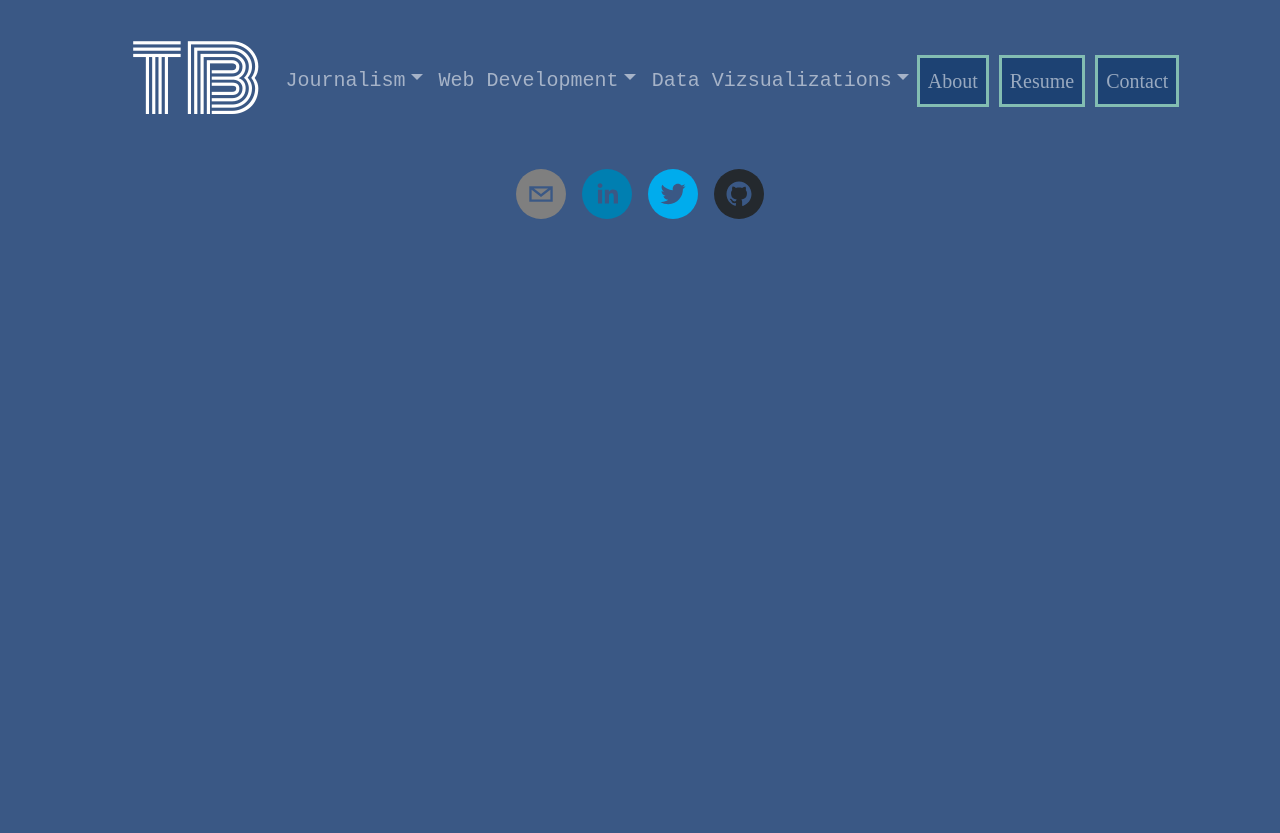
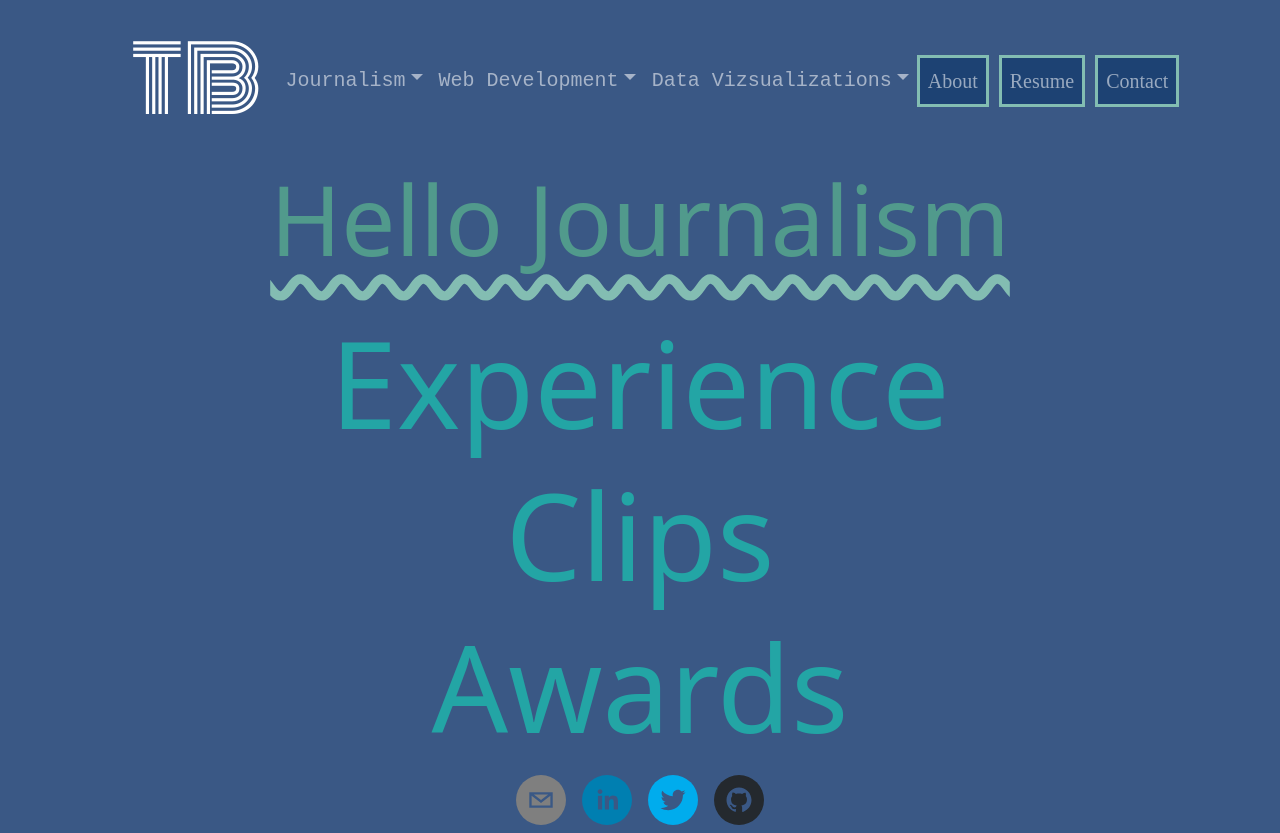
Before and after one commit to tbrown034/My-site, a React (Create React App) app: page /journalism in a window 1280 px wide. Before the commit the page ends 800 px from the top, so only its background shows below. Built offline with nearby package versions, Linux system fonts and the light colour scheme; a web font is replaced by a local one.

Commit message:
nav stuff

```diff
--- a/src/App.js
+++ b/src/App.js
@@ -2,7 +2,7 @@ import { Route, Routes } from 'react-router-dom';
 import React from 'react';
 import 'bootstrap/dist/css/bootstrap.min.css';
 import './App.css';
-import {Home, Header, Footer, } from './components';
+import {Home, Header, Footer, Journalism, DataViz, WebDevelopment, Contact, About, Resume} from './components';
 
 function App() {
   return (
@@ -10,6 +10,16 @@ function App() {
       <Header />
       <Routes>
         <Route path="/" element={<Home/>}></Route>
+        <Route path="/journalism" element={<Journalism/>}></Route>
+        <Route path="/webdevelopment" element={<WebDevelopment/>}></Route>
+        <Route path="/dataviz" element={<DataViz/>}></Route>
+        <Route path="/about" element={<About/>}></Route>
+        <Route path="/contact" element={<Contact/>}></Route>
+        <Route path="/resume" element={<Resume/>}></Route>
+
+
+
+
       </Routes>
       <Footer />
     </>
--- /dev/null
+++ b/src/components/About.js
@@ -0,0 +1,10 @@
+const About = () => {
+    return (
+        <>
+        <h1>Hello About</h1>
+        <div id="journalismExp">
+        </div>
+        </>
+    )
+}
+export default About;
--- /dev/null
+++ b/src/components/Contact.js
@@ -0,0 +1,10 @@
+const Contact = () => {
+    return (
+        <>
+        <h1>Hello Contact</h1>
+        <div id="journalismExp">
+        </div>
+        </>
+    )
+}
+export default Contact;
--- /dev/null
+++ b/src/components/DataViz.js
@@ -0,0 +1,13 @@
+const DataViz = () => {
+    return (
+        <>
+        <h1>Hello DataViz</h1>
+
+
+
+
+
+        </>
+    )
+}
+export default DataViz;
--- a/src/components/Header.js
+++ b/src/components/Header.js
@@ -6,47 +6,47 @@ function Header() {
   return (
     <div id="navDiv">
     <Navbar id="navbar" variant="dark">
-      <Navbar.Brand id="navBrand" href="#home">
+      <Navbar.Brand id="navBrand" href="/">
         TB
       </Navbar.Brand>
       <Nav id="navLinks">
         <NavDropdown title="Journalism" id="collasible-nav-dropdown">
-          <NavDropdown.Item href="#action/3.1">Experience</NavDropdown.Item>
-          <NavDropdown.Item href="#action/3.2">Awards</NavDropdown.Item>
-          <NavDropdown.Item href="#action/3.3">Top Clips</NavDropdown.Item>
+          <NavDropdown.Item href="/journalism">Experience</NavDropdown.Item>
+          <NavDropdown.Item href="/journalism">Awards</NavDropdown.Item>
+          <NavDropdown.Item href="/journalism">Top Clips</NavDropdown.Item>
           <NavDropdown.Divider />
-          <NavDropdown.Item href="#action/3.4">
+          <NavDropdown.Item href="/journalism">
             Skills and proficiencies
           </NavDropdown.Item>
         </NavDropdown>
         <NavDropdown title="Web Development" id="collasible-nav-dropdown">
-          <NavDropdown.Item href="#action/3.1">Projects</NavDropdown.Item>
-          <NavDropdown.Item href="#action/3.2">Goals</NavDropdown.Item>
-          <NavDropdown.Item href="#action/3.3">Top Clips</NavDropdown.Item>
+          <NavDropdown.Item href="/webdevelopment">Projects</NavDropdown.Item>
+          <NavDropdown.Item href="/webdevelopment">Goals</NavDropdown.Item>
+          <NavDropdown.Item href="/webdevelopment">Top Clips</NavDropdown.Item>
           <NavDropdown.Divider />
-          <NavDropdown.Item href="#action/3.4">
+          <NavDropdown.Item href="webdevelopment">
             Skills and proficiencies
           </NavDropdown.Item>
         </NavDropdown>
         <NavDropdown title="Data Vizsualizations" id="collasible-nav-dropdown">
-          <NavDropdown.Item href="#action/3.1">Projects</NavDropdown.Item>
-          <NavDropdown.Item href="#action/3.2">Awards</NavDropdown.Item>
-          <NavDropdown.Item href="#action/3.3">Top Clips</NavDropdown.Item>
+          <NavDropdown.Item href="/dataviz">Projects</NavDropdown.Item>
+          <NavDropdown.Item href="/dataviz">Awards</NavDropdown.Item>
+          <NavDropdown.Item href="/dataviz">Top Clips</NavDropdown.Item>
           <NavDropdown.Divider />
-          <NavDropdown.Item href="#action/3.4">
+          <NavDropdown.Item href="/dataviz">
             Skills and proficiencies
           </NavDropdown.Item>
         </NavDropdown>
 
       </Nav>
       <Nav id="navContact">
-      <Nav.Link eventKey={2} id="contact" href="#memes">
+      <Nav.Link eventKey={2} id="contact" href="/about">
           About
         </Nav.Link>
-      <Nav.Link eventKey={2} id="contact" href="#memes">
+      <Nav.Link eventKey={2} id="contact" href="/resume">
           Resume
         </Nav.Link>
-        <Nav.Link eventKey={2} id="contact" href="#memes">
+        <Nav.Link eventKey={2} id="contact" href="/contact">
           Contact
         </Nav.Link>
       </Nav>
--- a/src/components/Home.js
+++ b/src/components/Home.js
@@ -47,14 +47,14 @@ const Home = () => {
         </h3>
         <div id="homeButtons">
         <DropdownButton id="dropdown-basic-button" title="View My Work">
-      <Dropdown.Item href="#/action-1">Journalism</Dropdown.Item>
-      <Dropdown.Item href="#/action-2">Coding</Dropdown.Item>
-      <Dropdown.Item href="#/action-3">Data Vizsualizations</Dropdown.Item>
+      <Dropdown.Item href="/journalism">Journalism</Dropdown.Item>
+      <Dropdown.Item href="webdevelopment">Coding</Dropdown.Item>
+      <Dropdown.Item href="dataviz">Data Vizsualizations</Dropdown.Item>
     </DropdownButton>
     <DropdownButton id="dropdown-basic-button" title="Let's Talk">
-      <Dropdown.Item href="#/action-1">About Me</Dropdown.Item>
-      <Dropdown.Item href="#/action-2">Resume</Dropdown.Item>
-      <Dropdown.Item href="#/action-3"> Contact</Dropdown.Item>
+      <Dropdown.Item href="/about">About Me</Dropdown.Item>
+      <Dropdown.Item href="/resume">Resume</Dropdown.Item>
+      <Dropdown.Item href="/contact"> Contact</Dropdown.Item>
     </DropdownButton>
 
 
--- /dev/null
+++ b/src/components/Journalism.js
@@ -0,0 +1,22 @@
+const Journalism = () => {
+    return (
+        <>
+        <h1>Hello Journalism</h1>
+        <div id="journalismExp">
+            <h2>Experience</h2>
+        </div>
+        <div id="journalismClips">
+            <h2>Clips</h2>
+        </div>
+        <div id="journalismClips">
+            <h2>Awards</h2>
+        </div>
+
+
+
+
+
+        </>
+    )
+}
+export default Journalism;
--- /dev/null
+++ b/src/components/Resume.js
@@ -0,0 +1,9 @@
+const Resume = () => {
+    return (
+        <>
+        <h1>Hello Resume</h1>
+
+        </>
+    )
+}
+export default Resume;
--- /dev/null
+++ b/src/components/WebDevelopment.js
@@ -0,0 +1,11 @@
+const WebDevelopment = () => {
+    return (
+        <>
+        <h1>Hello WebDevelopment</h1>
+
+
+
+        </>
+    )
+}
+export default WebDevelopment;
```
Also changed, not shown: src/components/index.js (+10 -0 lines).
